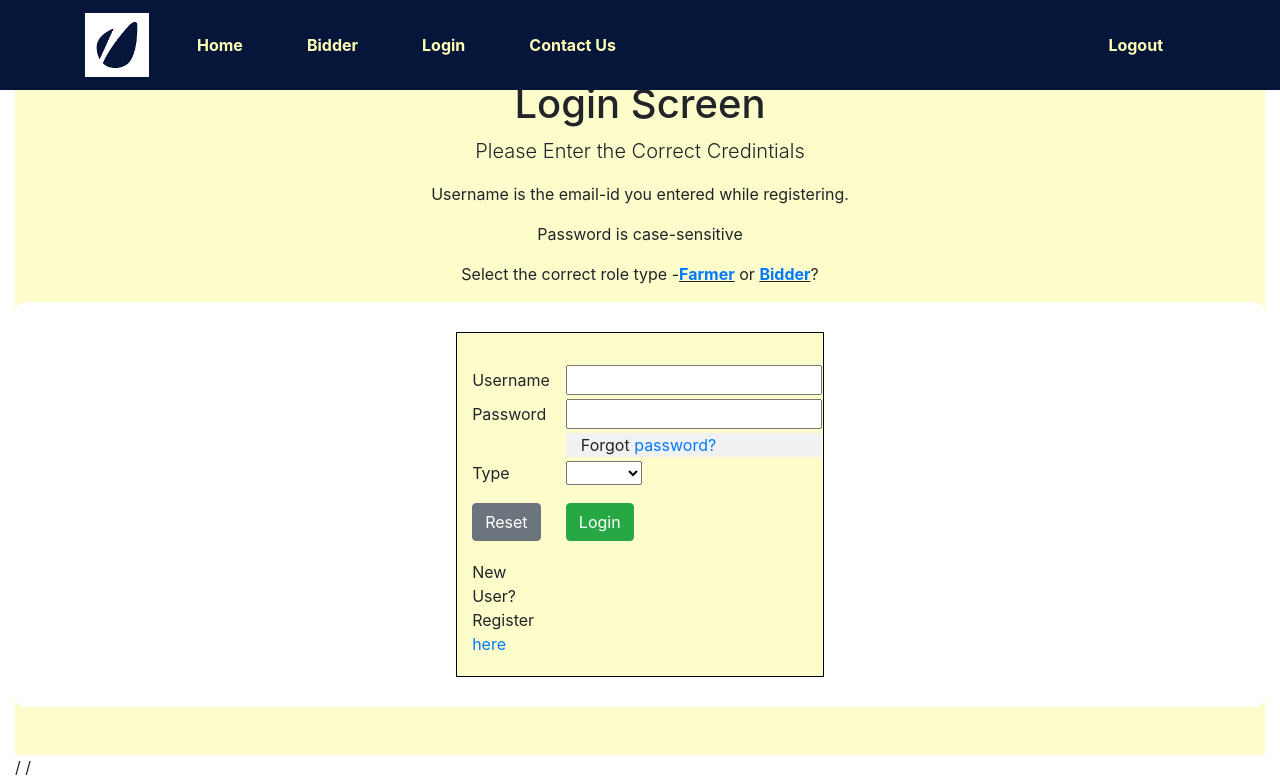
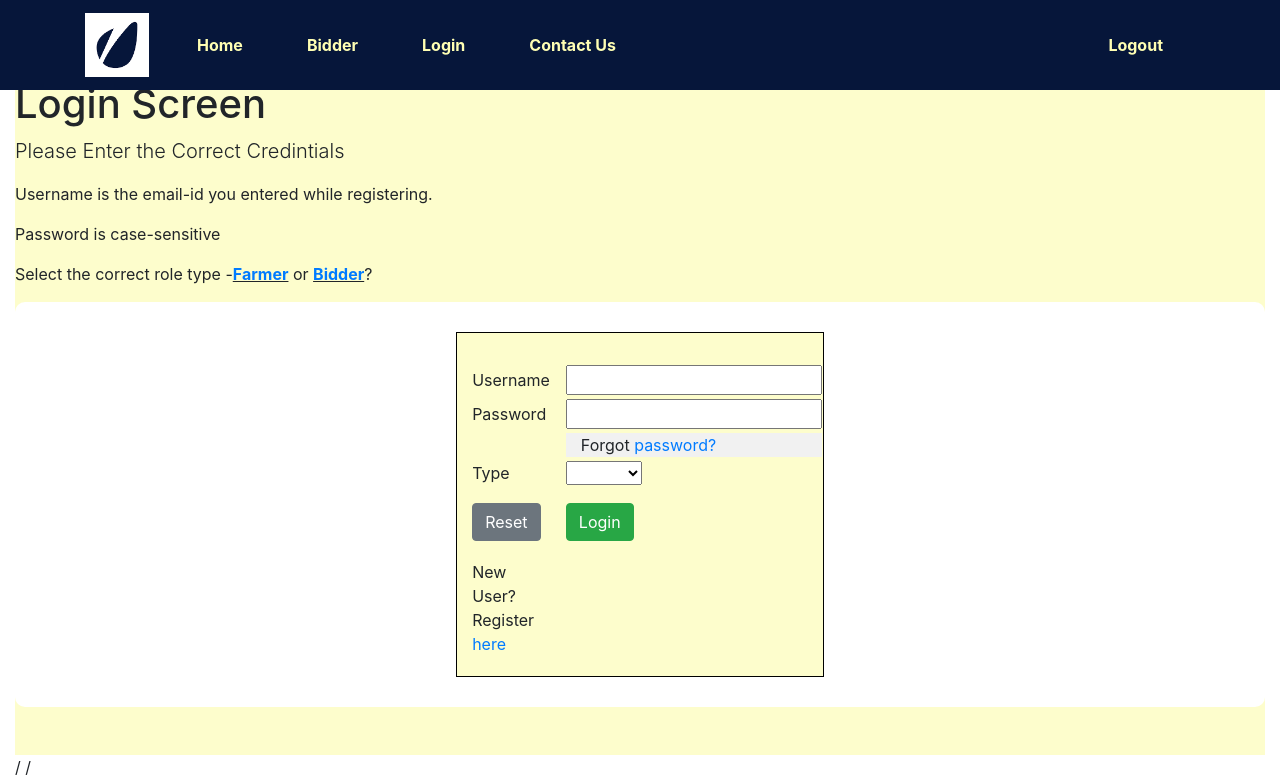
Before and after one commit to Hellenic-gp5/hellenic-practice, an Angular app in the folder Farmer-Schemes/: page /login in a window 1280 px wide. Shown: the top 777 px of the page. Built offline with nearby package versions, Linux system fonts and the light colour scheme.

Commit message:
Commit By Ruhi

```diff
--- a/Farmer-Schemes/src/app/login/login.component.css
+++ b/Farmer-Schemes/src/app/login/login.component.css
@@ -28,6 +28,3 @@ table {
 	border: 1px solid black;
 	background-color:rgba(243, 243, 3, 0.2);
   }
-  div.header-section{
-	  text-align: center;
-  }
```
